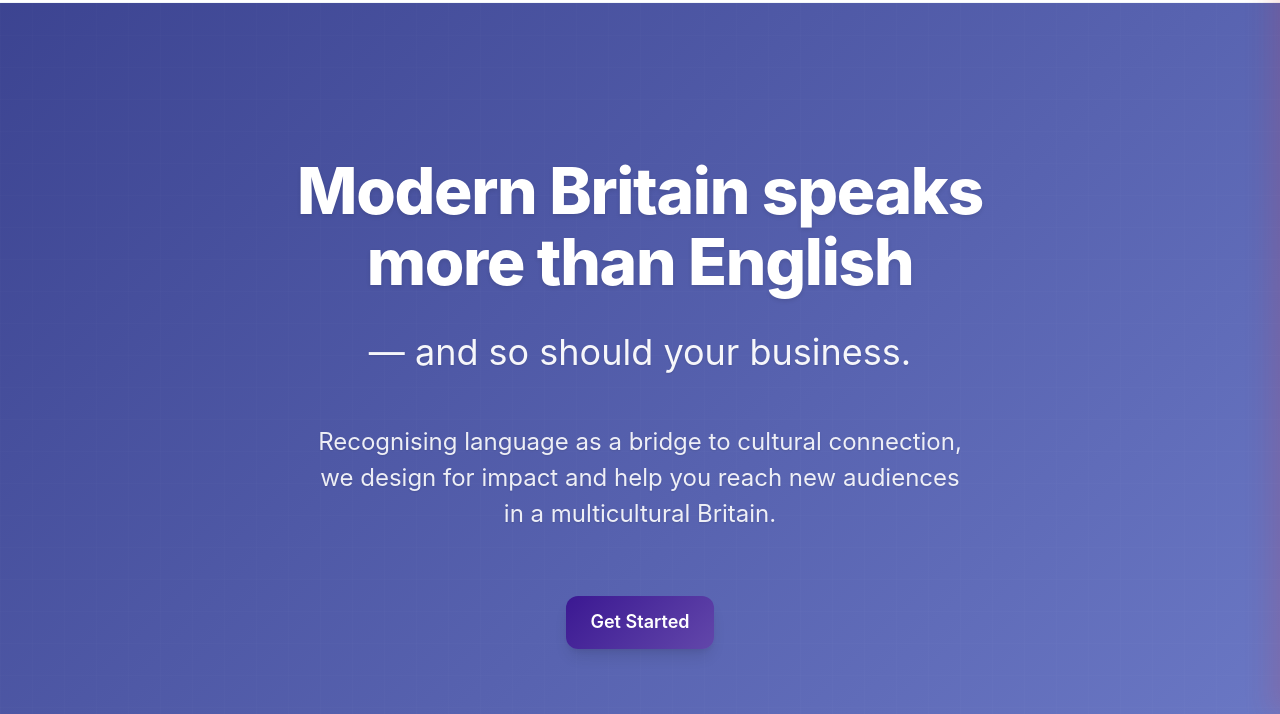
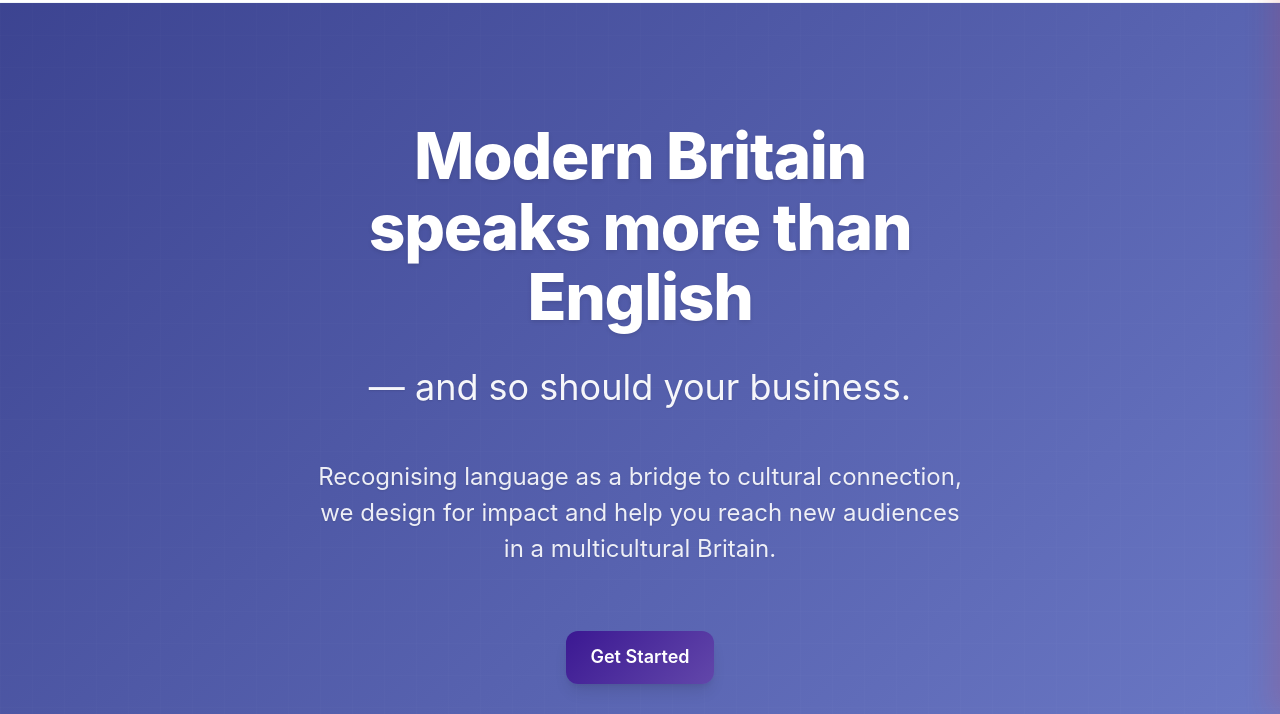
Before and after one commit to thelinuxhobbyist/enfoldedmedia, a website: page index.html in a window 1280 px wide. Shown: the part 86-800 px from the top of the page. Drawn offline with Linux system fonts and the light colour scheme.

Commit message:
Fix: split hero heading into two lines for better readability

```diff
--- a/css/unified.css
+++ b/css/unified.css
@@ -148,13 +148,11 @@ h1, h2, h3, h4, h5, h6 {
 
 h1 { font-size: 2.5rem; font-weight: 800; }
 .hero-heading {
-  font-size: 1.4rem;
+  font-size: 2rem;
   font-weight: 800;
-  line-height: 1.1;
+  line-height: 1.2;
   margin-bottom: var(--space-4);
   text-align: center;
-  max-width: 100%;
-  padding: 0 var(--space-4);
 }
 
 .hero-content {
--- a/index.html
+++ b/index.html
@@ -188,7 +188,7 @@
   <section class="hero-redesigned main-content">
     <div class="container">
       <div class="hero-content">
-        <h1 class="hero-heading">Modern Britain speaks more than English</h1>
+        <h1 class="hero-heading">Modern Britain<br>speaks more than English</h1>
         <p class="hero-subtitle">— and so should your business.</p>
         <p class="hero-description">Recognising language as a bridge to cultural connection, we design for impact and help you reach new audiences in a multicultural Britain.</p>
         <div class="cta-buttons">
```
